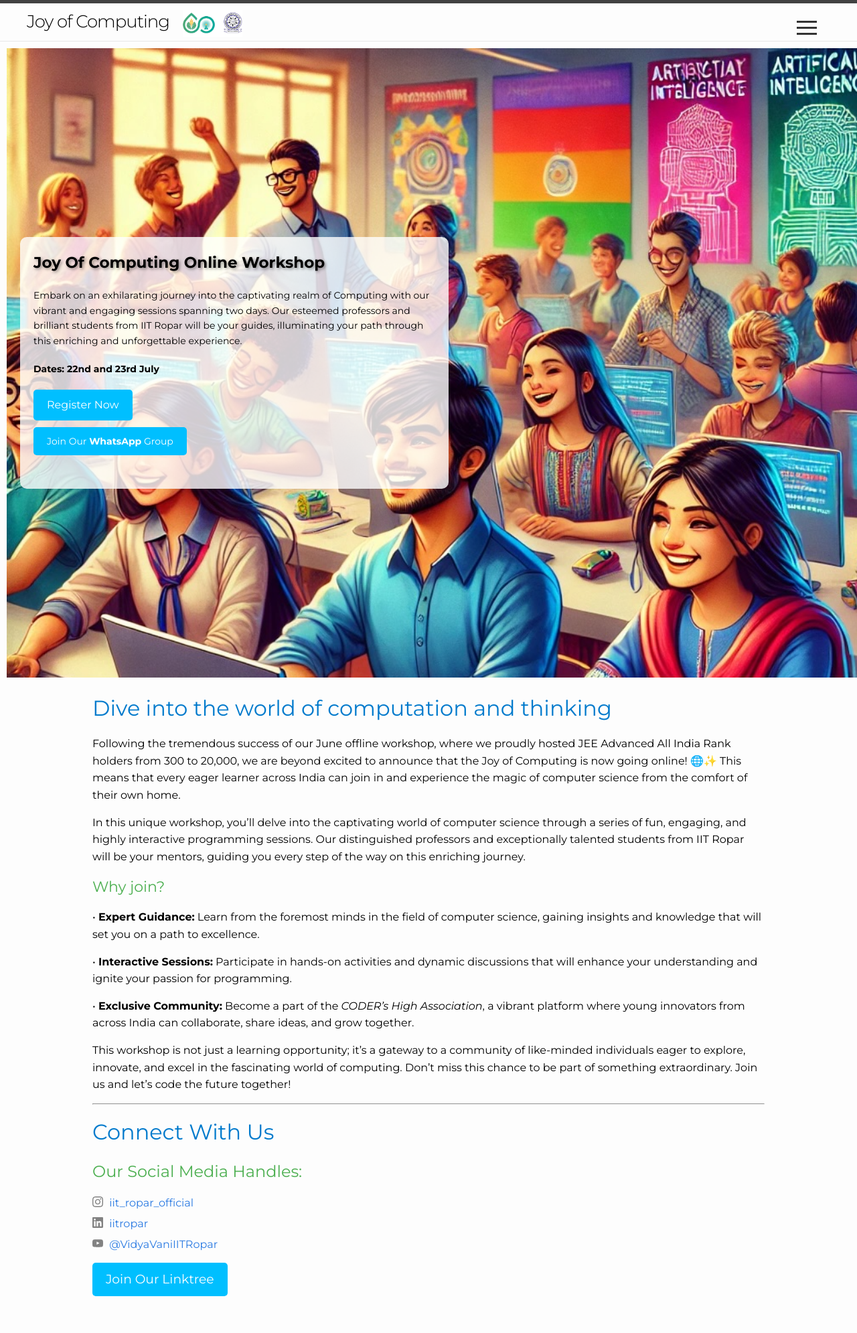
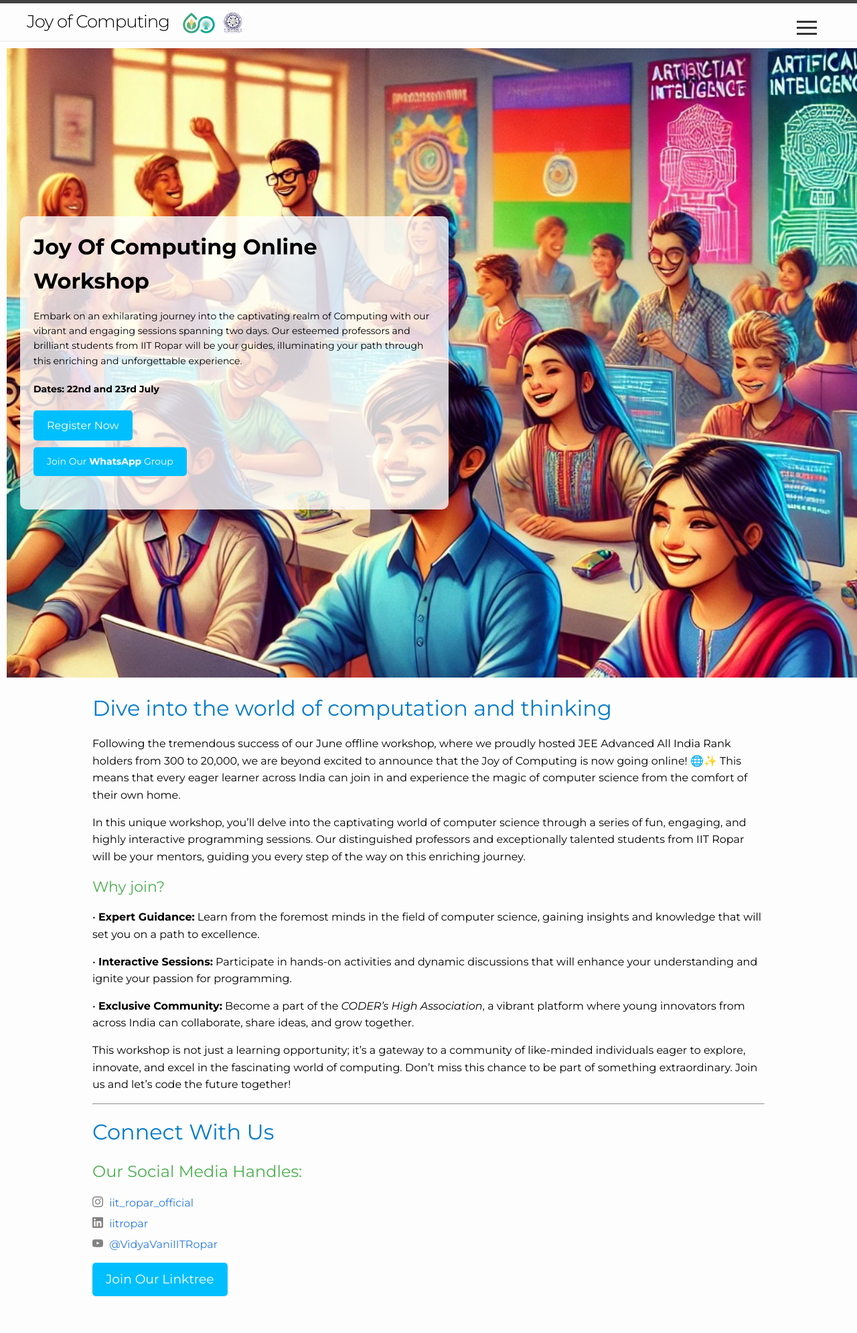
Before and after one commit to sudarshansudarshan/joc, a Jekyll site: the page built from index.markdown, in a window 1280 px wide. Shown: the whole page at 67% size. Built offline with Jekyll 4.4.1, drawn with Linux system fonts in a browser that asks for light colours.

```diff
--- a/_layouts/home.html
+++ b/_layouts/home.html
@@ -175,7 +175,7 @@ layout: default
     <div class="hero-section">
       <div class="hero-content">
         <div class="hero-text">
-          <h2><b>Joy Of Computing Online Workshop</b></h2>
+          <h1><b>Joy Of Computing Online Workshop</b></h1>
           <p>
             Embark on an exhilarating journey into the captivating realm of Computing with our vibrant and engaging sessions spanning two days. Our esteemed professors and brilliant students from IIT Ropar will be your guides, illuminating your path through this enriching and unforgettable experience.
           </p>
```
